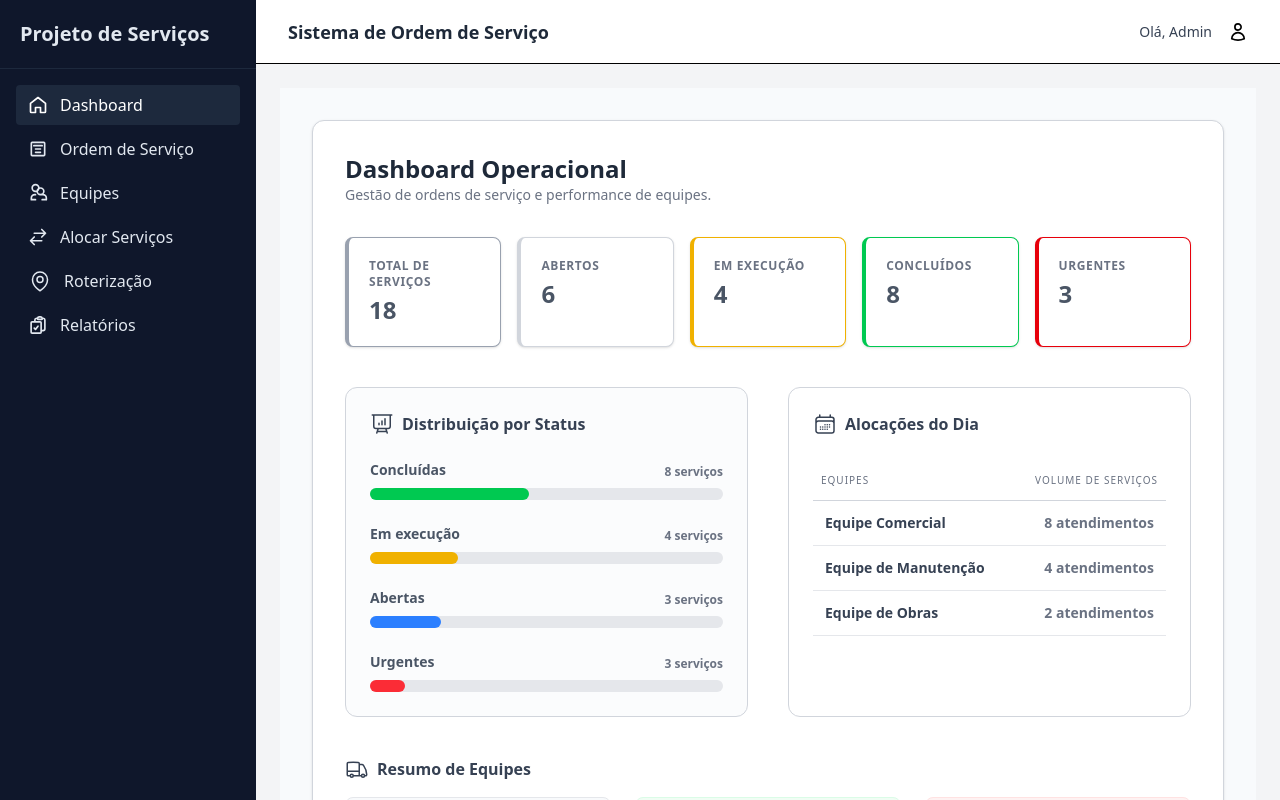
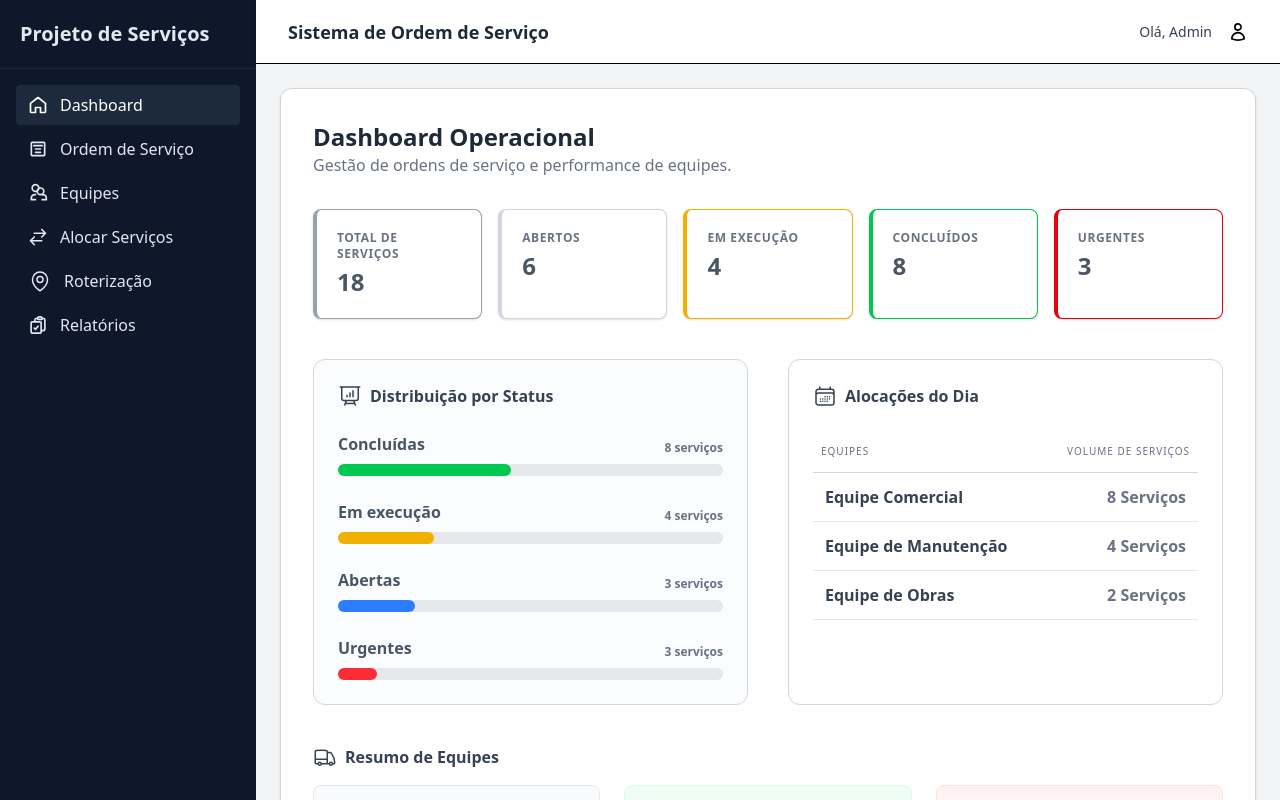
Before and after one commit to DavisonRodriguesB/OrdemDeServico-Angular, an Angular app: page /dashboard in a window 1280 px wide. Built offline with nearby package versions, Linux system fonts and the light colour scheme.

Commit message:
ajustes em layout

```diff
--- a/src/app/features/dashboard/pages/dashboard/dashboard.html
+++ b/src/app/features/dashboard/pages/dashboard/dashboard.html
@@ -1,4 +1,4 @@
-<div class="p-8 bg-slate-50 min-h-screen font-sans text-sm">
+
 
   <div class="w-full bg-white rounded-xl shadow-sm p-8 border border-gray-300">
 
@@ -68,7 +68,7 @@
           <tbody>
             <tr *ngFor="let equipe of data.equipesAlocacao" class="border-b border-gray-200 hover:bg-gray-50 transition-colors">
               <td class="p-3 font-semibold text-gray-700">{{equipe.nome}}</td>
-              <td class="p-3 text-right font-semibold text-gray-500">{{equipe.quantidade}} atendimentos</td>
+              <td class="p-3 text-right font-semibold text-gray-500">{{equipe.quantidade}} Serviços</td>
             </tr>
           </tbody>
         </table>
@@ -164,4 +164,3 @@
 
 
   </div>
-</div>
--- a/src/app/features/reports/pages/reports/reports.html
+++ b/src/app/features/reports/pages/reports/reports.html
@@ -1,4 +1,4 @@
-<div class="p-8 bg-slate-50 min-h-screen font-sans text-sm print:bg-white print:p-0">
+<div class="bg-slate-50 min-h-screen font-sans text-sm print:bg-white print:p-0">
 
   <div class="w-full bg-white rounded-xl shadow-sm p-8 border border-gray-300">
 
@@ -90,11 +90,11 @@
 
     <div class="grid grid-cols-1 lg:grid-cols-2 gap-8">
         <div class="p-6 border border-gray-300 rounded-xl">
-            <h3 class="text-base font-bold text-gray-700 mb-4">Volume e Receita por Tipo</h3>
+            <h3 class="text-base font-bold text-gray-700 mb-4">Volume e Receita por Tipo de Serviço</h3>
             <div class="space-y-4">
                 <div *ngFor="let tipo of reportData.servicosPorTipo" class="flex items-center justify-between p-4 bg-slate-50 border border-gray-100 rounded-lg">
                     <div>
-                        <span class="text-xs font-black text-blue-600 uppercase tracking-tighter">{{ tipo.tipo }}</span>
+                        <span class="text-xs font-semibold text-blue-600 uppercase tracking-tighter">{{ tipo.tipo }}</span>
                         <p class="text-sm font-bold text-gray-800">{{ tipo.quantidade }} Ordens</p>
                     </div>
                     <div class="text-right">
```
